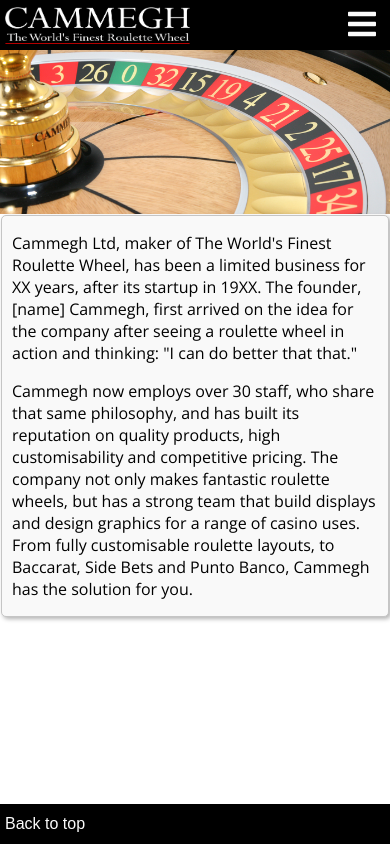
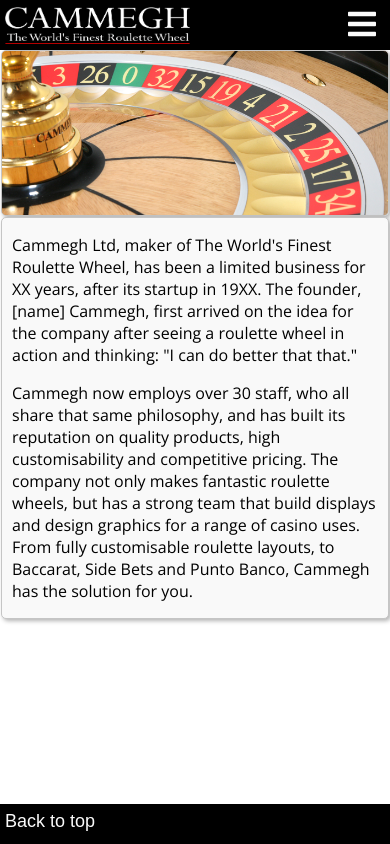
Before and after one commit to Code-Institute-Submissions/cammegh-site, a plain HTML site: page cammegh.com/index.html in a window 390 px wide. Drawn offline with nearby package versions, Linux system fonts and the light colour scheme.

Commit message:
fixed footer bar, added mobile landscape functionality

```diff
--- a/cammegh.com/index.html
+++ b/cammegh.com/index.html
@@ -50,7 +50,7 @@
 					<div class="content-container">
 						<div class="history-content">
 							<p>Cammegh Ltd, maker of The World's Finest Roulette Wheel, has been a limited business for XX years, after its startup in 19XX. The founder, [name] Cammegh, first arrived on the idea for the company after seeing a roulette wheel in action and thinking: "I can do better that that."</p>
-							<p>Cammegh now employs over 30 staff, who share that same philosophy, and has built its reputation on quality products, high customisability and competitive pricing. The company not only makes fantastic roulette wheels, but has a strong team that build displays and design graphics for a range of casino uses. From fully customisable roulette layouts, to Baccarat, Side Bets and Punto Banco, Cammegh has the solution for you.</p>
+							<p>Cammegh now employs over 30 staff, who all share that same philosophy, and has built its reputation on quality products, high customisability and competitive pricing. The company not only makes fantastic roulette wheels, but has a strong team that build displays and design graphics for a range of casino uses. From fully customisable roulette layouts, to Baccarat, Side Bets and Punto Banco, Cammegh has the solution for you.</p>
 						</div>
 					</div>
 				</div>
@@ -62,12 +62,11 @@
 				<div class="col-12 col-sm-12 col-md-12 col-lg-12 large-screen-container">
 					<div class="col-4 col-sm-3 col-md-2 col-lg-2">
 						<div class="top-return">
-							<a href="#top">Back to top</a>
+							<a class="footer-button" href="#top">Back to top</a>
 						</div>
 					</div>
 				</div>
 			</div>
 		</footer>
 	</body>
-	<script type="text/javascript" src="../js/sticky-footer.js"></script>
 </html>
--- a/css/style.css
+++ b/css/style.css
@@ -176,10 +176,15 @@
     background: url("../images/M360 oak SC.jpg") center center;
     min-height: 160px;
     height: 42vw;
-    width: 100%;
+    width: 99%;
     max-width: 1000px;
     background-size: cover;
     margin: 0 auto;
+    border: solid 1px;
+    border-color: #c5c5c5;
+    border-radius: 5px;
+    box-shadow: 2px 2px 4px rgba(0,0,0,0.3);
+
 }
 
 @media(min-width:1060px){
@@ -215,17 +220,11 @@
 }
 
 .top-return{
-    margin-top: 8px;
+    margin-top: 6px;
     margin-left: 5px;
-    text-align: left;
-}
-
-.top-return a{
-    font-family: "Noto Serif KR",sans-serif;
-    font-size: medium;
-    font-weight: 300;
-    color: #fafafa;
-    text-decoration: none;
+    text-align: center;
+    display: block;
+    float: left;
 }
 
 .footer-spacer{
@@ -239,3 +238,20 @@
         position: relative;
     }
 }
+
+.footer-button{
+    font-family: "Noto Serif KR",sans-serif;
+    font-size: 18px;
+    font-weight: 300;
+    color: #fafafa;
+    text-decoration: none;
+    transition: color ease-in-out 0.2s;
+    transition: font-size ease-in-out 0.15s;
+}
+
+.footer-button:hover,.footer-button:active{
+    color: #b10000;
+    font-size: 17px;
+    transition: color ease-in-out 0.2s;
+    transition: font-size ease-in-out 0.15s;
+}
```
